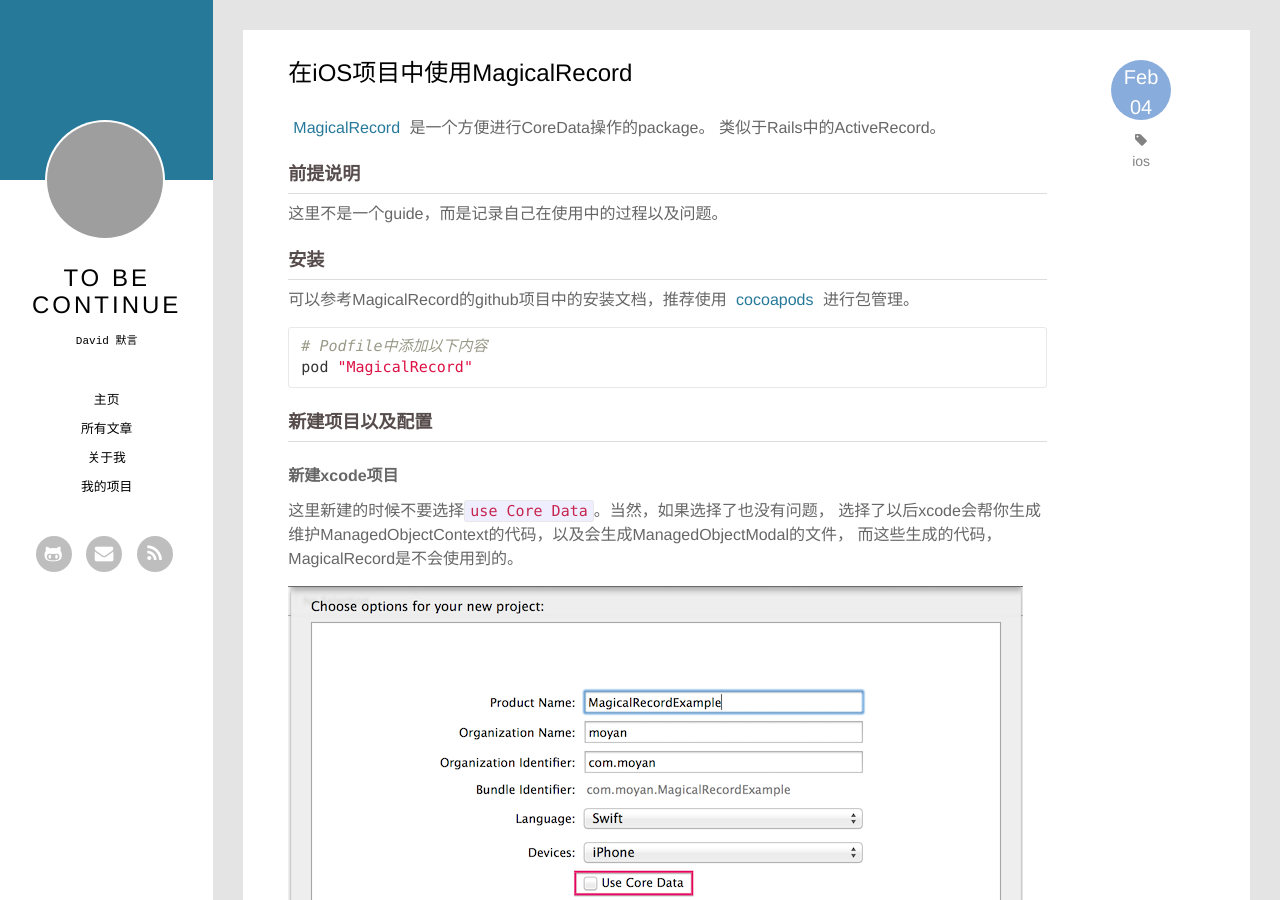
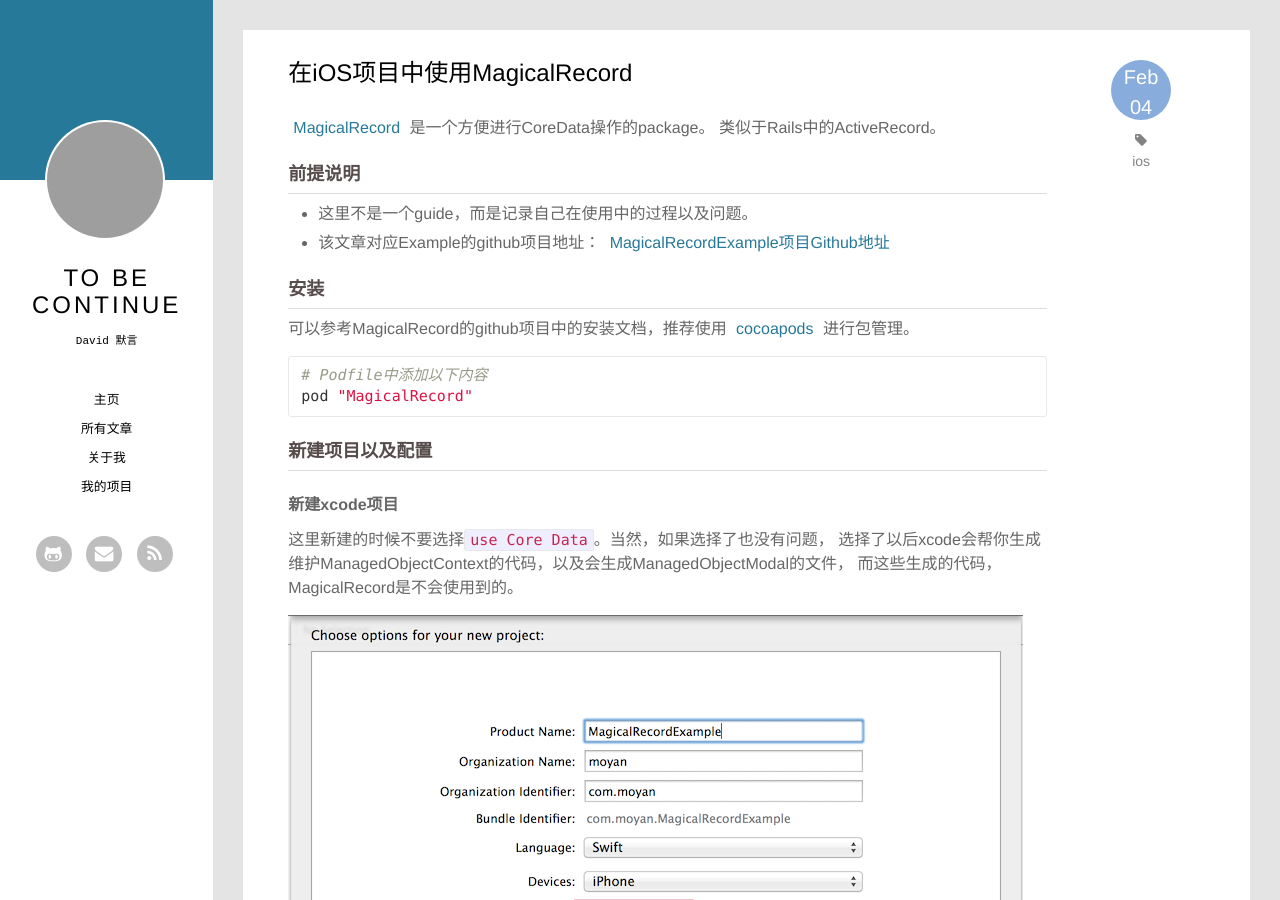
Before and after one commit to MakeItEasy/makeiteasy.github.com, a Jekyll site: the page built from _posts/2015-02-04-use-magicalrecord-with-coredata.markdown, in a window 1280 px wide and 900 px high. Built offline with Jekyll 4.4.1, drawn with Linux system fonts in a browser that asks for light colours; Markdown is read by kramdown in place of the engine named in the settings; comment, search, counter and statistics services are not loaded; grey boxes are pictures that could not be loaded.

Commit message:
将项目地址放到前面

```diff
--- a/_posts/2015-02-04-use-magicalrecord-with-coredata.markdown
+++ b/_posts/2015-02-04-use-magicalrecord-with-coredata.markdown
@@ -10,7 +10,9 @@
 类似于Rails中的ActiveRecord。
 
 #### 前提说明
-这里不是一个guide，而是记录自己在使用中的过程以及问题。
+
+* 这里不是一个guide，而是记录自己在使用中的过程以及问题。
+* 该文章对应Example的github项目地址： [MagicalRecordExample项目Github地址](https://github.com/MakeItEasy/MagicalRecordExample)
 
 #### 安装
 
```
